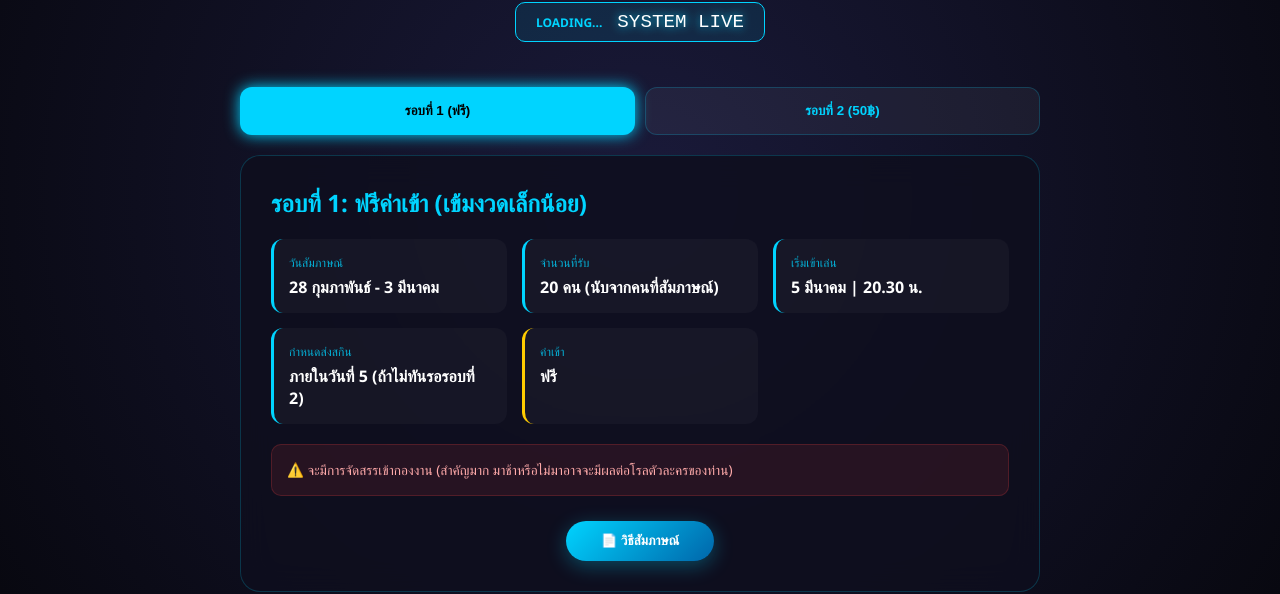
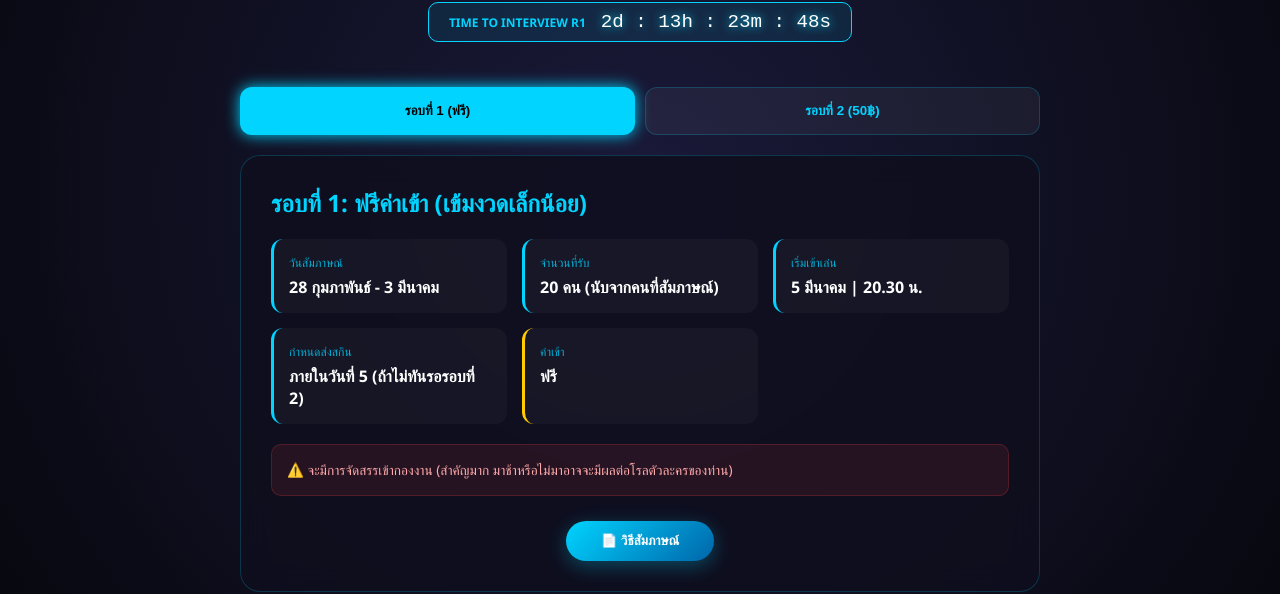
Before and after one commit to TR-Studio/TR-Studio.github.io, a plain HTML site: page a2/index.html in a window 1280 px wide. Shown: the part 206-800 px from the top of the page. Drawn offline with Linux system fonts and the light colour scheme.

Commit message:
Update countdown timer and target dates in HTML

```diff
--- a/a2/index.html
+++ b/a2/index.html
@@ -84,7 +84,7 @@
     <h1 class="title">ตารางกำหนดการ</h1>
     <div class="countdown-container">
       <div class="cd-label" id="cdTitle">LOADING...</div>
-      <div class="cd-timer" id="timer">01:10:560:00</div>
+      <div class="cd-timer" id="timer">00:00:00:00</div>
     </div>
   </div>
 
@@ -118,7 +118,7 @@ const CONFIG_ROUNDS = [
     skin: "ภายในวันที่ 5 (ถ้าไม่ทันรอรอบที่ 2)",
     cost: "ฟรี",
     note: "⚠️ จะมีการจัดสรรเข้ากองงาน (สำคัญมาก มาช้าหรือไม่มาอาจจะมีผลต่อโรลตัวละครของท่าน)",
-    targetDate: "2025-02-28T20:30:00"
+    targetDate: "2026-02-28T20:30:00"
   },
   {
     name: "รอบที่ 2 (50฿)",
@@ -129,7 +129,7 @@ const CONFIG_ROUNDS = [
     skin: "ภายในวันที่ 13 (ถ้าไม่ทันรอรอบที่ 3)",
     cost: "50 บาท",
     note: "⚠️ จะมีการจัดสรรเข้ากองงาน (สำคัญมาก มาช้าหรือไม่มาอาจจะมีผลต่อโรลตัวละครของท่าน)",
-    targetDate: "2025-03-10T20:30:00"
+    targetDate: "2026-03-10T20:30:00"
   }
 ];
 
```
